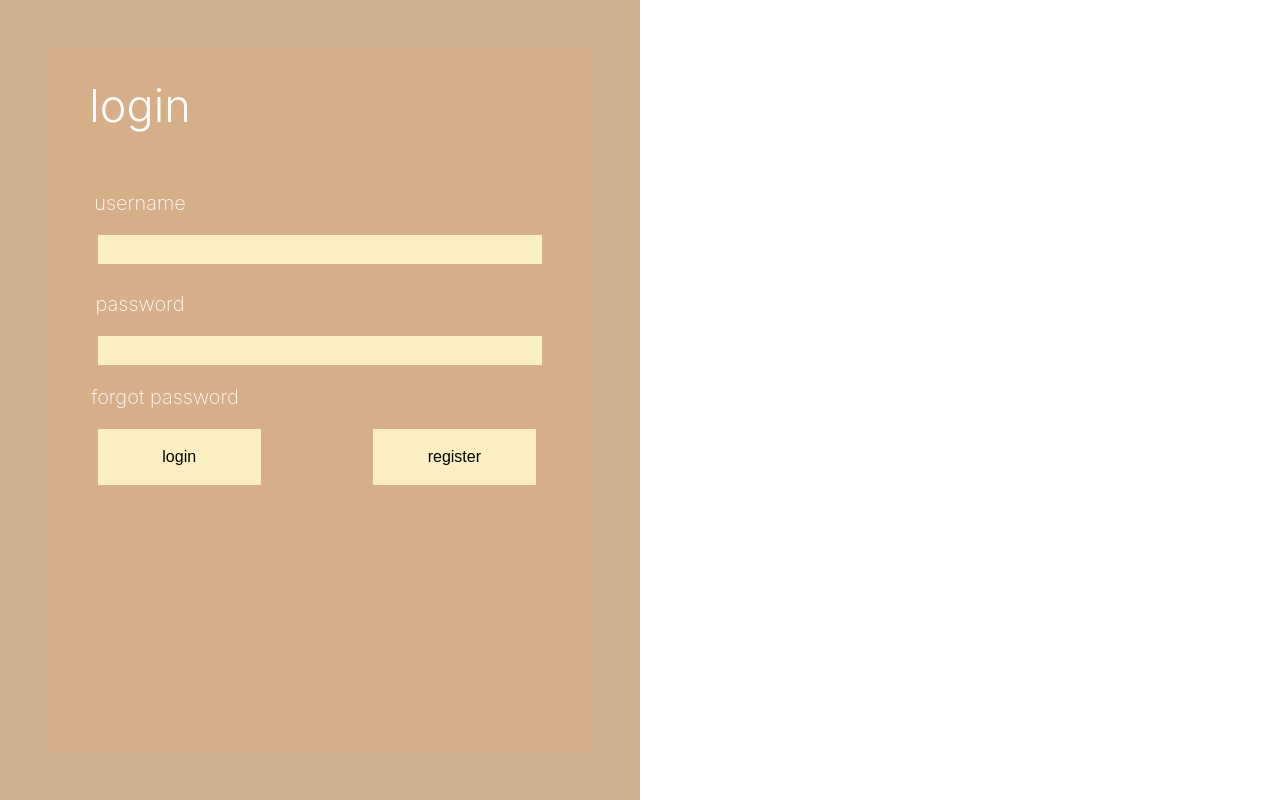
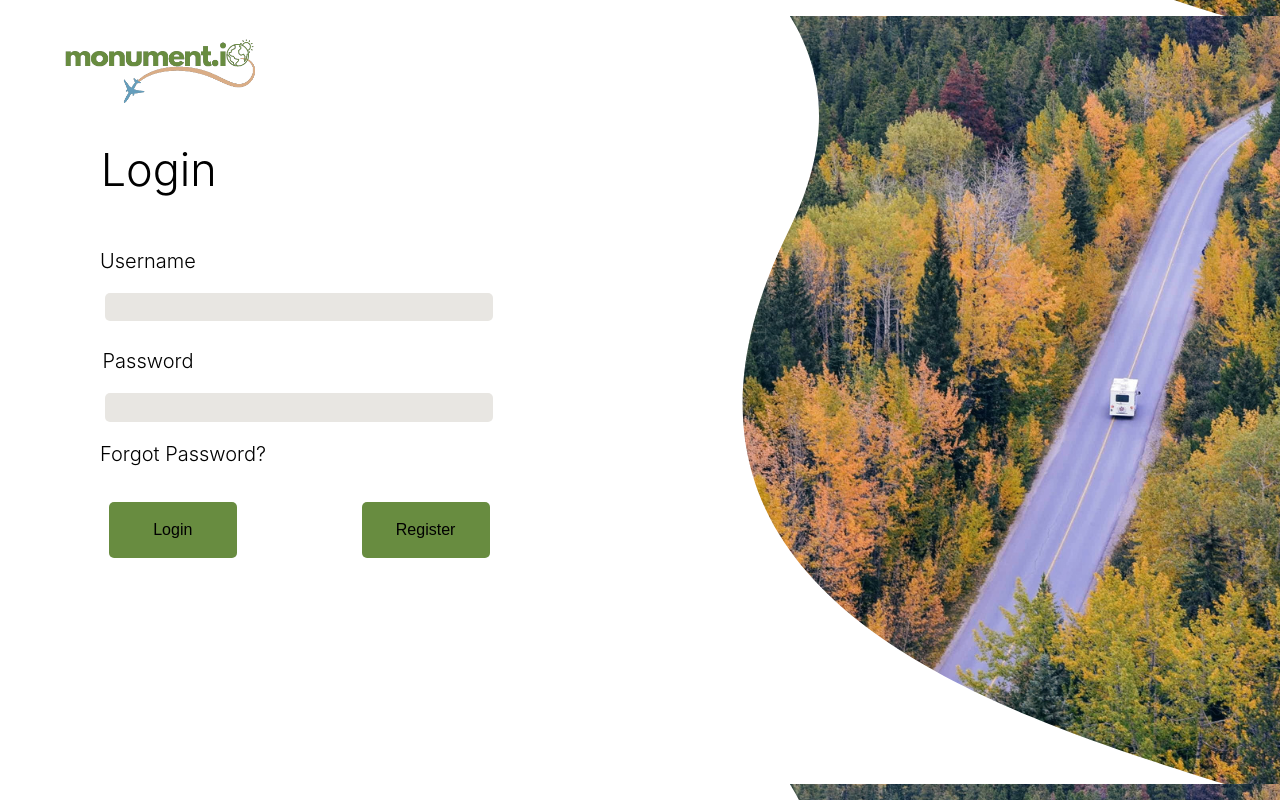
Before and after one commit to kaathryyn/2022_SIS_Team2, a React (Create React App) app in the folder client/: page /login in a window 1280 px wide. Built offline with nearby package versions, Linux system fonts and the light colour scheme.

Commit message:
Changed login page to new design

```diff
--- a/client/src/Components/Login/Login.css
+++ b/client/src/Components/Login/Login.css
@@ -1,4 +1,7 @@
 .login-div{
+    background-image:url("../../Assets/Background.svg");
+    background-position-x: right;
+    background-position-y: center;
     width: 100%;
     height: 100vh;
     display: flex;
@@ -7,48 +10,51 @@
     justify-content: left;
 }
 
+.main-logo{
+    width: 20%;
+    margin-left: 2em;
+    margin-top: 2em;
+}
+
 .login-card{
     display: flex;
     flex-direction: column;
-    background-color: rgba(189, 152, 107, 0.75);
-    width: 50%;
-    height: 100vh;
 }
 
 .login-form{
     display: flex;
     flex-direction: column;
-    background-color: rgba(218, 173, 134, 0.75);
-    margin-top: 3em;
     margin-left: 3em;
     margin-right: 3em;
-    margin-bottom: 3em;
-    height: 100vh;
+    margin-bottom: 1em;
+    width: 50%;
 }
 
 .form-header{
     font-weight: 350;
     font-size: 45px;
-    color: white;
-    margin-right: 8em;
+    color: black;
+    margin-right: 9.3em;
 }
 
 .username-div{
-    margin-top: 0.5em;
+    margin-top: 0.1em;
 }
 
 .username-label{
-    font-weight: 200;
+    font-weight: 300;
     font-size: 20px;
-    color: white;
-    margin-right: 18em;
+    color: black;
+    margin-right: 22em;
 }
 
 .input-field{
-    background: rgb(251, 238, 193);
+    background: #E8E6E2;
+    border-radius: 5px;
     border: none;
-    width: 81%;
+    width: 60%;
     height: 2em;
+    margin-right: 10.3em;
 }
 
 .password-div{
@@ -56,42 +62,45 @@
 }
 
 .password-label{
-    font-weight: 200;
+    font-weight: 300;
     font-size: 20px;
-    color: white;
-    margin-right: 18em;
+    color: black;
+    margin-right: 22em;
 }
 
 .forgot-password{
-    font-weight: 200;
+    font-weight: 300;
     font-size: 20px;
-    color: white;
-    margin-right: 15.5em;
+    color: black;
+    margin-right: 18.5em;
 }
 
 .button-div{
     display: flex;
     flex-direction: row;
+    margin-top: 1em;
 }
 
 .login-button{
-    background-color: rgb(251, 238, 193);
+    background-color: #688C40;
     border: none;
+    border-radius: 5px;
     color: black;
-    width: 30%;
+    width: 20%;
     height: 3.5em;
-    margin-left: 3.1em;
+    margin-left: 3.8em;
     font-size: 1em;
     font-weight: 200;
 }
 
 .register-button{
-    background-color: rgb(251, 238, 193);
+    background-color: #688C40;
     border: none;
+    border-radius: 5px;
     color: black;
-    width: 30%;
+    width: 20%;
     height: 3.5em;
-    margin-left: 7em;
+    margin-left: 7.8em;
     font-size: 1em;
     font-weight: 200;
 }
--- a/client/src/Components/Login/Login.js
+++ b/client/src/Components/Login/Login.js
@@ -1,27 +1,34 @@
 import "./Login.css";
+
+import logo from "../../Assets/Main-Logo.png";
 
 function Login(){
     return(
         <div className="login-div">
+                <img
+                    alt="Main Logo"
+                    src={logo}
+                    className="main-logo"
+                ></img>
             <div className="login-card">
                 <form className="login-form">
-                    <h1 className="form-header"> login</h1>
+                    <h1 className="form-header"> Login</h1>
                     <div className="username-div">
-                        <h3 className="username-label">username</h3>
+                        <h3 className="username-label">Username</h3>
                         <input className="input-field">
 
                         </input>
                     </div>
                     <div className="password-div">
-                        <h3 className="password-label">password</h3>
+                        <h3 className="password-label">Password</h3>
                         <input className="input-field">
 
                         </input>
-                        <h3 className="forgot-password">forgot password</h3>
+                        <h3 className="forgot-password">Forgot Password?</h3>
                     </div>
                     <div className="button-div">
-                        <button className="login-button">login</button>
-                        <button className="register-button">register</button>
+                        <button className="login-button">Login</button>
+                        <button className="register-button">Register</button>
                     </div>
                 </form>
 
```
Also changed, not shown: client/src/Assets/Background.svg (added), client/src/Assets/Main-Logo.png (added).
